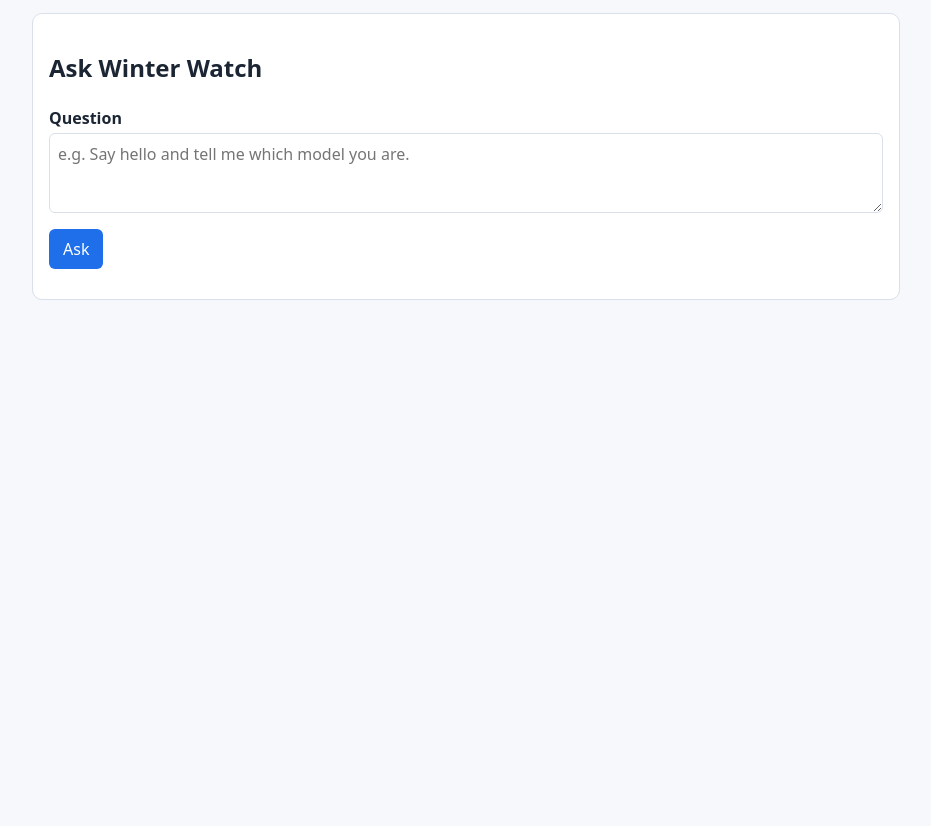
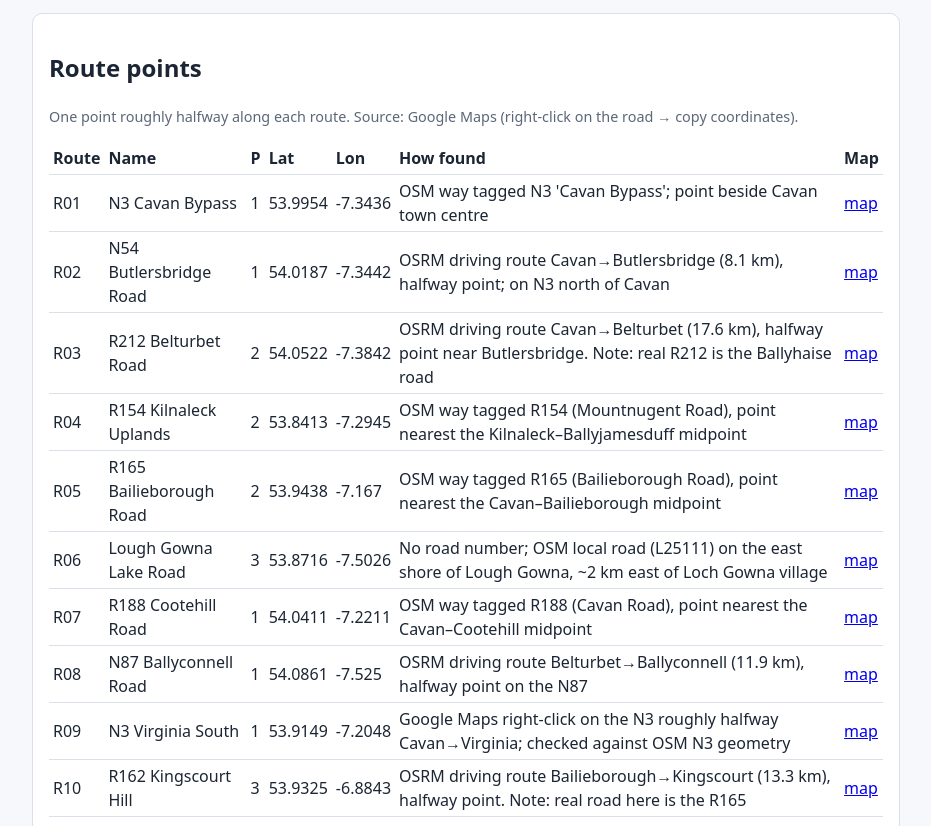
Before and after one commit to benjaminmunashe-glitch/winter-4, a plain HTML site: page index.html in a window 1280 px wide. Shown: the part 550-1376 px from the top of the page, without its empty margins (174-1105 px from the left). Before the commit the page ends 882 px from the top, so only its background shows below. Drawn offline with Linux system fonts and the light colour scheme.

Commit message:
Add files via upload

```diff
--- a/index.html
+++ b/index.html
@@ -43,6 +43,13 @@
     <button id="save">Save</button>
     <button id="forget" class="secondary">Forget key</button>
     <p id="keystatus" class="status"></p>
+  </section>
+
+  <!-- ===== Part 2: route points ===== -->
+  <section id="routes">
+    <h2>Route points</h2>
+    <p class="status">One point roughly halfway along each route. Source: Google Maps (right-click on the road → copy coordinates).</p>
+    <div style="overflow-x:auto"><table id="routeTable" style="width:100%;border-collapse:collapse"></table></div>
   </section>
 
   <!-- ===== Ask ===== -->
@@ -137,6 +144,34 @@ async function askBrain(system, user) {
   return { text: j.choices[0].message.content, inTok: j.usage?.prompt_tokens, outTok: j.usage?.completion_tokens, provider, model };
 }
 
+// ---------- Part 2: route points (fill in lat / lon / how) ----------
+// Irish longitudes are NEGATIVE. 4 decimal places is enough.
+const ROUTES = [
+  { id:"R01", route:"N3 Cavan Bypass",          priority:1, km:14, depot:"Cavan",          salt:2.1,  lat:53.9954, lon:-7.3436, how:"OSM way tagged N3 'Cavan Bypass'; point beside Cavan town centre" },
+  { id:"R02", route:"N54 Butlersbridge Road",   priority:1, km:9,  depot:"Cavan",          salt:1.35, lat:54.0187, lon:-7.3442, how:"OSRM driving route Cavan→Butlersbridge (8.1 km), halfway point; on N3 north of Cavan" },
+  { id:"R03", route:"R212 Belturbet Road",      priority:2, km:16, depot:"Cavan",          salt:2.4,  lat:54.0522, lon:-7.3842, how:"OSRM driving route Cavan→Belturbet (17.6 km), halfway point near Butlersbridge. Note: real R212 is the Ballyhaise road" },
+  { id:"R04", route:"R154 Kilnaleck Uplands",   priority:2, km:22, depot:"Ballyjamesduff", salt:3.3,  lat:53.8413, lon:-7.2945, how:"OSM way tagged R154 (Mountnugent Road), point nearest the Kilnaleck–Ballyjamesduff midpoint" },
+  { id:"R05", route:"R165 Bailieborough Road",  priority:2, km:18, depot:"Bailieborough",  salt:2.7,  lat:53.9438, lon:-7.1670, how:"OSM way tagged R165 (Bailieborough Road), point nearest the Cavan–Bailieborough midpoint" },
+  { id:"R06", route:"Lough Gowna Lake Road",    priority:3, km:12, depot:"Ballyjamesduff", salt:1.8,  lat:53.8716, lon:-7.5026, how:"No road number; OSM local road (L25111) on the east shore of Lough Gowna, ~2 km east of Loch Gowna village" },
+  { id:"R07", route:"R188 Cootehill Road",      priority:1, km:20, depot:"Cootehill",      salt:3.0,  lat:54.0411, lon:-7.2211, how:"OSM way tagged R188 (Cavan Road), point nearest the Cavan–Cootehill midpoint" },
+  { id:"R08", route:"N87 Ballyconnell Road",    priority:1, km:17, depot:"Cavan",          salt:2.55, lat:54.0861, lon:-7.5250, how:"OSRM driving route Belturbet→Ballyconnell (11.9 km), halfway point on the N87" },
+  { id:"R09", route:"N3 Virginia South",        priority:1, km:21, depot:"Virginia",       salt:3.15, lat:53.9149, lon:-7.2048, how:"Google Maps right-click on the N3 roughly halfway Cavan→Virginia; checked against OSM N3 geometry" },
+  { id:"R10", route:"R162 Kingscourt Hill",     priority:3, km:15, depot:"Bailieborough",  salt:2.25, lat:53.9325, lon:-6.8843, how:"OSRM driving route Bailieborough→Kingscourt (13.3 km), halfway point. Note: real road here is the R165" },
+];
+
+function renderRoutes() {
+  const th = s => `<th style="text-align:left;border-bottom:1px solid var(--line);padding:4px">${s}</th>`;
+  const td = s => `<td style="border-bottom:1px solid var(--line);padding:4px">${s}</td>`;
+  $("routeTable").innerHTML =
+    `<tr>${["Route","Name","P","Lat","Lon","How found","Map"].map(th).join("")}</tr>` +
+    ROUTES.map(r => `<tr>${[
+      r.id, r.route, r.priority,
+      r.lat ?? "–", r.lon ?? "–", r.how || "–",
+      r.lat != null ? `<a href="https://www.google.com/maps?q=${r.lat},${r.lon}" target="_blank">map</a>` : "–"
+    ].map(td).join("")}</tr>`).join("");
+}
+renderRoutes();
+
 // ---------- ask button ----------
 const SYSTEM = `You are Winter Watch, a decision-support assistant for the County Cavan roads team.
 You recommend; the Duty Engineer decides. Only use numbers given to you, and say where each came from.
```
